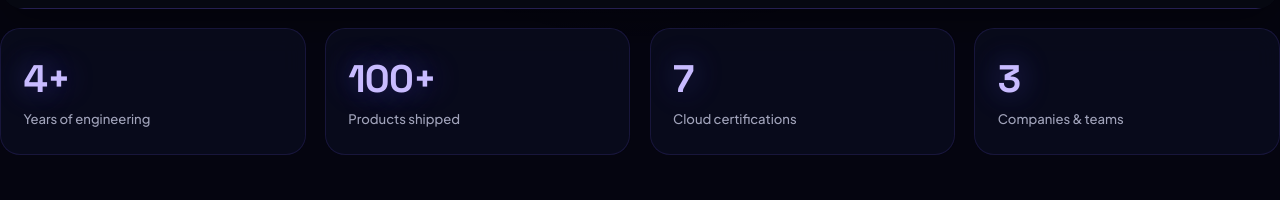
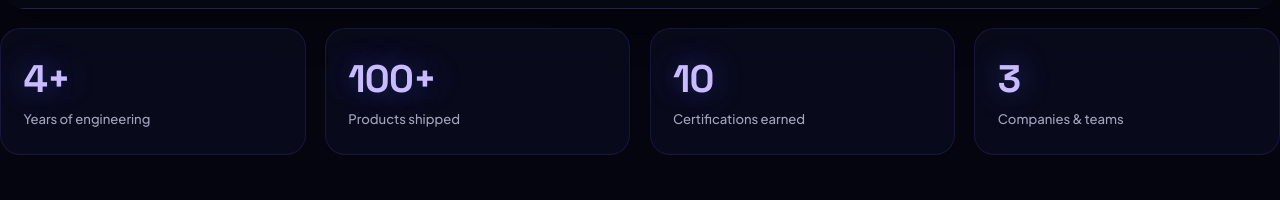
Before and after one commit to pritamrauniyar/Portfolio, a React (Create React App) app: page / in a window 1280 px wide. Shown: the part 932-1132 px from the top of the page. Built offline with nearby package versions, Linux system fonts and the light colour scheme.

Commit message:
feat(metrics): update certifications metric count to 10

```diff
--- a/src/components/HeroSection/HeroSection.jsx
+++ b/src/components/HeroSection/HeroSection.jsx
@@ -12,7 +12,7 @@ import sound from "../../utils/soundEngine";
 const impactMetrics = [
   { value: "4+", label: "Years of engineering" },
   { value: "100+", label: "Products shipped" },
-  { value: "7", label: "Cloud certifications" },
+  { value: "10", label: "Certifications earned" },
   { value: "3", label: "Companies & teams" },
 ];
 
--- a/src/components/ImpactMetrics/ImpactMetrics.jsx
+++ b/src/components/ImpactMetrics/ImpactMetrics.jsx
@@ -29,12 +29,12 @@ const metrics = [
     barWidth: 85,
   },
   {
-    value: 7,
+    value: 10,
     prefix: "",
     suffix: "",
-    label: "Professional certifications across cloud platforms & frontend frameworks",
+    label: "Professional certifications across cloud platforms, AI & frontend engineering",
     color: "#ff55c7",
-    barWidth: 70,
+    barWidth: 85,
   },
 ];
 
```
